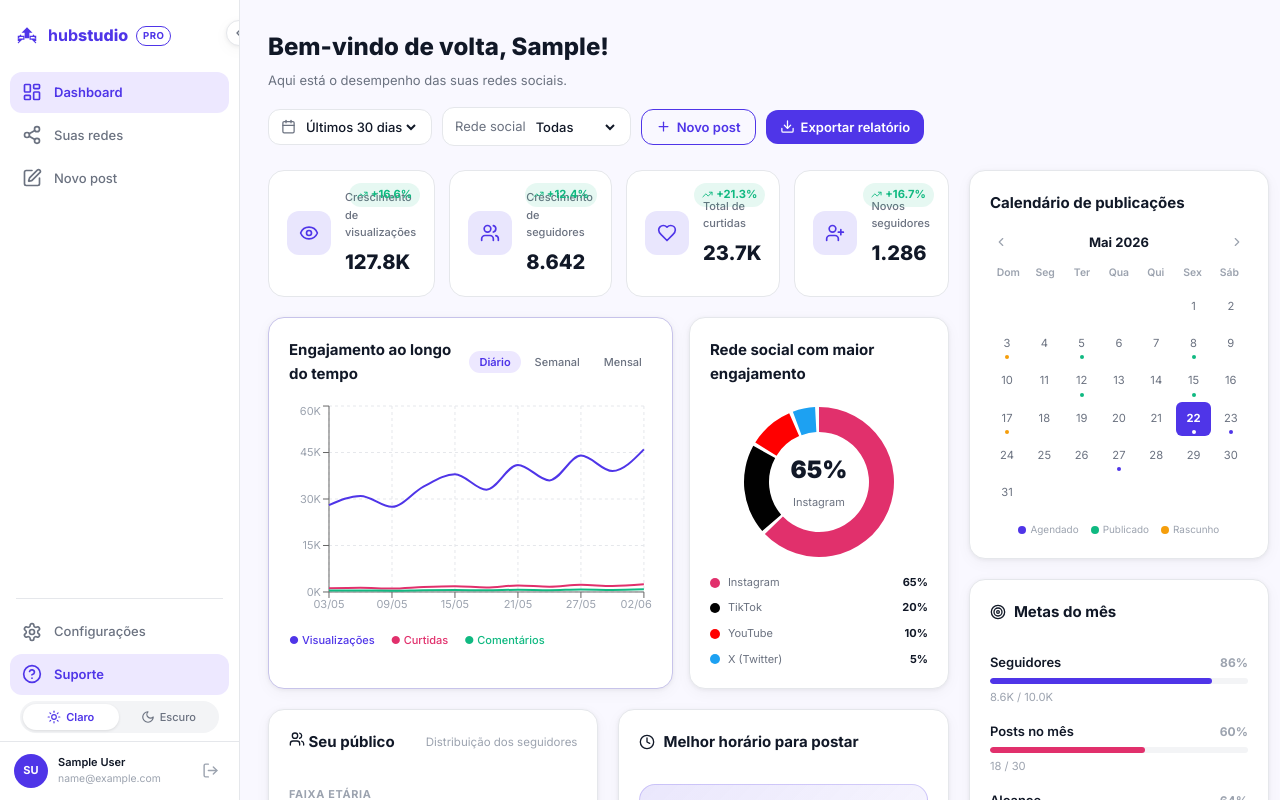
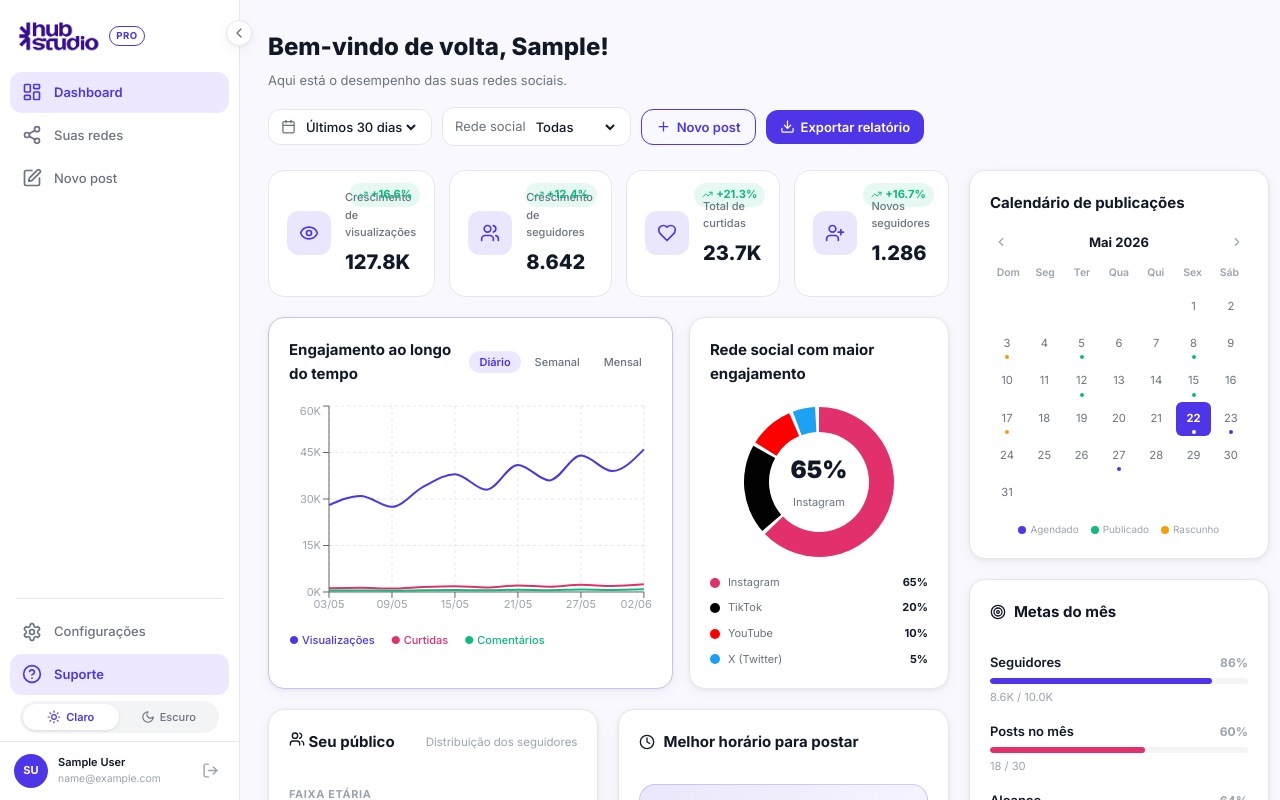
Before and after one commit to brenosemfreio/tcc, a React (Vite) app: page /dashboard in a window 1280 px wide. Shown: the top 800 px of the page. Built offline with nearby package versions, Linux system fonts and the light colour scheme; sample sign-in values are in the browser's storage.

Commit message:
chore: auto sync [Claude]

```diff
--- a/src/components/Sidebar/Sidebar.css
+++ b/src/components/Sidebar/Sidebar.css
@@ -8,7 +8,7 @@
   display: flex;
   flex-direction: column;
   z-index: var(--z-sidebar);
-  overflow: hidden;
+  /* overflow visível pra o botão de toggle (right: -13px) ficar acessível */
   flex-shrink: 0;
 }
 
@@ -41,33 +41,28 @@
 .sidebar__logo {
   display: flex;
   align-items: center;
-  gap: 10px;
+  gap: 8px;
   padding: 20px 16px 16px;
-  color: var(--color-primary);
   min-height: 68px;
   flex-shrink: 0;
   overflow: hidden;
 }
 
-.sidebar__logo-icon {
-  display: flex;
-  align-items: center;
-  justify-content: center;
+.sidebar__logo-img {
+  height: 32px;
+  width: auto;
+  display: block;
   flex-shrink: 0;
+  object-fit: contain;
+  object-position: left center;
 }
 
-.sidebar__logo-text {
-  display: flex;
-  align-items: center;
-  gap: 8px;
-  overflow: hidden;
-  white-space: nowrap;
-}
-
-.sidebar__logo-name {
-  font-size: 1rem;
-  font-weight: 800;
-  color: var(--color-primary);
+/* Quando colapsada, mostra só o asterisco do logo */
+.sidebar--collapsed .sidebar__logo-img {
+  width: 32px;
+  height: 32px;
+  object-fit: cover;
+  object-position: 0% center;
 }
 
 .sidebar__plan-badge {
@@ -78,6 +73,8 @@
   border-radius: var(--radius-full);
   padding: 1px 6px;
   letter-spacing: 0.05em;
+  white-space: nowrap;
+  flex-shrink: 0;
 }
 
 /* Nav */
--- a/src/components/Sidebar/Sidebar.jsx
+++ b/src/components/Sidebar/Sidebar.jsx
@@ -8,6 +8,7 @@ import {
 import { useAuth } from '../../contexts/AuthContext'
 import { useTheme } from '../../contexts/ThemeContext'
 import { getInitials } from '../../utils/string'
+import logoHub from '../../assets/images/logo-hub.png'
 import './Sidebar.css'
 
 const NAV_ITEMS = [
@@ -43,27 +44,22 @@ export default function Sidebar({ isCollapsed, onToggle, onNewPost }) {
 
       {/* Logo */}
       <div className="sidebar__logo">
-        <div className="sidebar__logo-icon">
-          <svg width="22" height="22" viewBox="0 0 28 28" fill="none">
-            <path d="M14 3L7 10H11V17H17V10H21L14 3Z" fill="currentColor"/>
-            <path d="M6 13L3 16V14.5H10V18H3V19.5H6L3 22.5" stroke="currentColor" strokeWidth="1.5" strokeLinecap="round"/>
-            <path d="M22 13L25 16V14.5H18V18H25V19.5H22L25 22.5" stroke="currentColor" strokeWidth="1.5" strokeLinecap="round"/>
-          </svg>
-        </div>
+        <img
+          src={logoHub}
+          alt="HubStudio"
+          className="sidebar__logo-img"
+        />
         <AnimatePresence>
           {!isCollapsed && (
-            <motion.div
-              className="sidebar__logo-text"
-              initial={{ opacity: 0, width: 0 }}
-              animate={{ opacity: 1, width: 'auto' }}
-              exit={{ opacity: 0, width: 0 }}
+            <motion.span
+              className="sidebar__plan-badge"
+              initial={{ opacity: 0, scale: 0.9 }}
+              animate={{ opacity: 1, scale: 1 }}
+              exit={{ opacity: 0, scale: 0.9 }}
               transition={{ duration: 0.2 }}
             >
-              <span className="sidebar__logo-name">
-                <b>hub</b>studio
-              </span>
-              <span className="sidebar__plan-badge">PRO</span>
-            </motion.div>
+              PRO
+            </motion.span>
           )}
         </AnimatePresence>
       </div>
```
